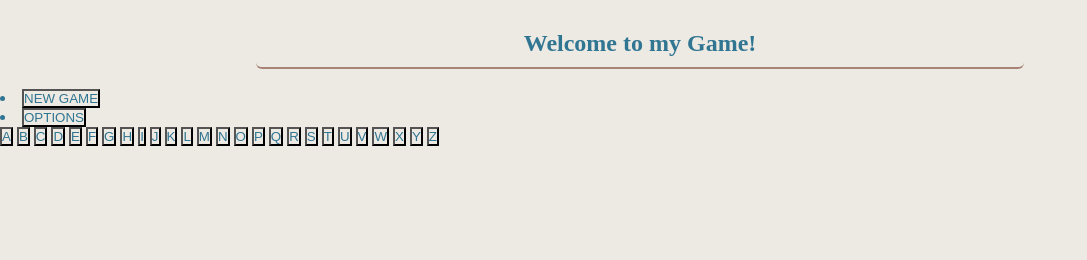
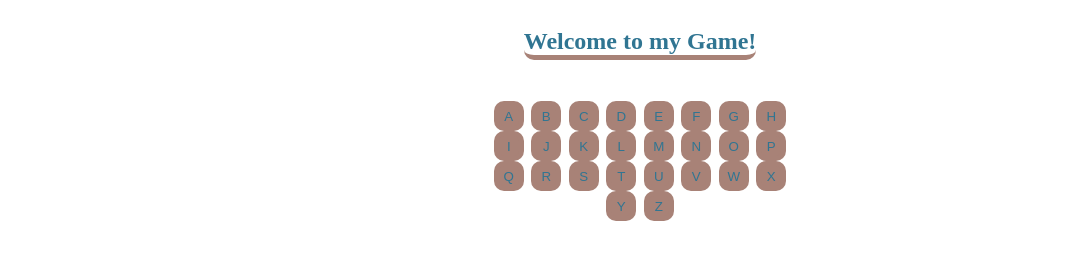
Before and after one commit to JakeM1993/myfirstgame, a plain HTML site: page index.html in a window 1280 px wide. Both pictures are taken after a click on the button "NEW GAME". Shown: the whole page, without its empty margins (0-1087 px from the left). Drawn offline with Linux system fonts and the light colour scheme.

Commit message:
added the first feature of the game: new game button working.

```diff
--- a/app.js
+++ b/app.js
@@ -0,0 +1,10 @@
+const newGame__button = document.querySelector(".newGame__button");
+const options__button = document.querySelector(".options__button");
+const letter_buttons = document.querySelector(".letter__buttons");
+
+
+newGame__button.addEventListener("click", () => {
+    letter_buttons.style.display = "grid";
+    newGame__button.style.display = "none";
+    options__button.style.display = "none";
+})
--- a/index.html
+++ b/index.html
@@ -10,8 +10,8 @@
     <section class="header">
     <header class="title"><h1>Welcome to my Game!</h1></header>
     <nav class="navigation">
-        <li><button>NEW GAME</button></li>
-        <li><button>OPTIONS</button></li>
+        <li><button class="newGame__button">NEW GAME</button></li>
+        <li><button class="options__button">OPTIONS</button></li>
 
 
     </nav>
@@ -19,9 +19,12 @@
 
 
 
+<div class="hidden__word">
+    <h1 class="hidden__letters"></h1>
+</div>
 
-    <h1 class="hidden__letters"></h1>
 
+<div class="letter__buttons">
     <button class="letter__button a">A</button>
     <button class="letter__button b">B</button>
     <button class="letter__button c">C</button>
@@ -48,7 +51,9 @@
     <button class="letter__button x">X</button>
     <button class="letter__button y">Y</button>
     <button class="letter__button z">Z</button>
+</div>
 
+<script src="app.js"></script>
 
 </body>
 </html>
--- /dev/null
+++ b/main.scss
@@ -0,0 +1,3 @@
+// @import "./partials/abstracts";
+@import "./partials/components";
+@import "./partials/layout";
--- a/partials/_abstracts.scss
+++ b/partials/_abstracts.scss
@@ -1,5 +1,3 @@
-
-
 $color1b: #edeae3;
 $color1: #307592;
 $color2: #587989;
--- a/partials/_components.scss
+++ b/partials/_components.scss
@@ -0,0 +1,41 @@
+@use "./abstracts" as *;
+
+.title h1 {
+display: flex;
+justify-content: center;
+align-items: center;
+flex-direction: column;
+color: $color1;
+border-bottom: 5px solid $color4;
+border-radius: 10px;
+}
+
+
+.letter__buttons {
+    display: grid;
+    grid-template-columns: 1fr 1fr 1fr 1fr 1fr 1fr 1fr 1fr;
+    justify-items: center;
+    width: 300px;
+    margin: auto;
+    display: none;
+    posi
+}
+
+
+
+.letter__button {
+    display: flex;
+    justify-content: center;
+    align-items: center;
+    text-align: center;
+    color: $color1;
+    background-color: $color4;
+    border: 5px solid $color4;
+    border-radius: 10px;
+    height: 30px;
+    width: 30px;
+}
+
+.y {
+    grid-column: 4/5;
+}
--- /dev/null
+++ b/partials/_layout.scss
@@ -0,0 +1,43 @@
+@use "./abstracts" as *;
+
+section {
+    display: flex;
+    justify-content: center;
+    align-items: center;
+    flex-direction: column;
+}
+
+.navigation {
+    display: flex;
+    justify-content: center;
+    align-items: center;
+    text-align: center;
+    flex-direction: column;
+    list-style-type: none;
+}
+
+.newGame__button {
+    display: flex;
+    justify-content: center;
+    align-items: center;
+    text-align: center;
+    flex-direction: column;
+    margin: 20px;
+    color: $color1;
+    border: 5px solid $color4;
+    border-radius: 7px;
+    background-color: $color4;
+}
+
+.options__button {
+    display: flex;
+    justify-content: center;
+    align-items: center;
+    text-align: center;
+    flex-direction: column;
+    margin: 20px;
+    color: $color1;
+    border: 5px solid $color4;
+    border-radius: 7px;
+    background-color: $color4;
+}
```
Also changed, not shown: main.css.
